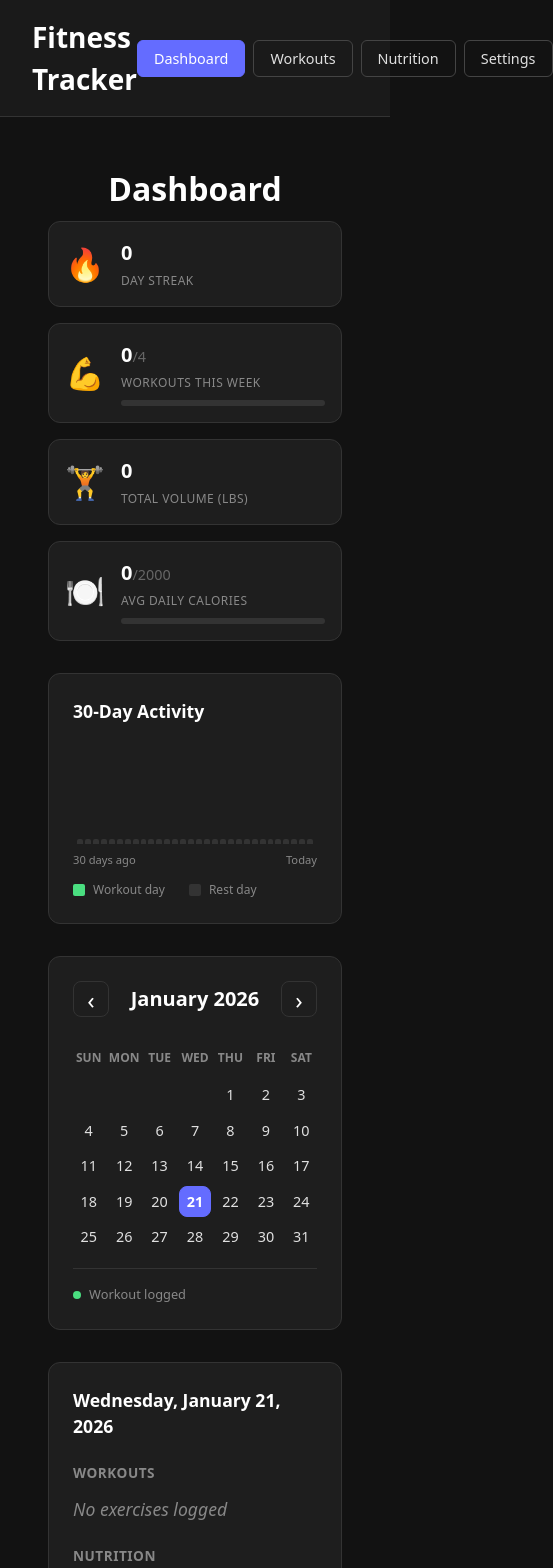
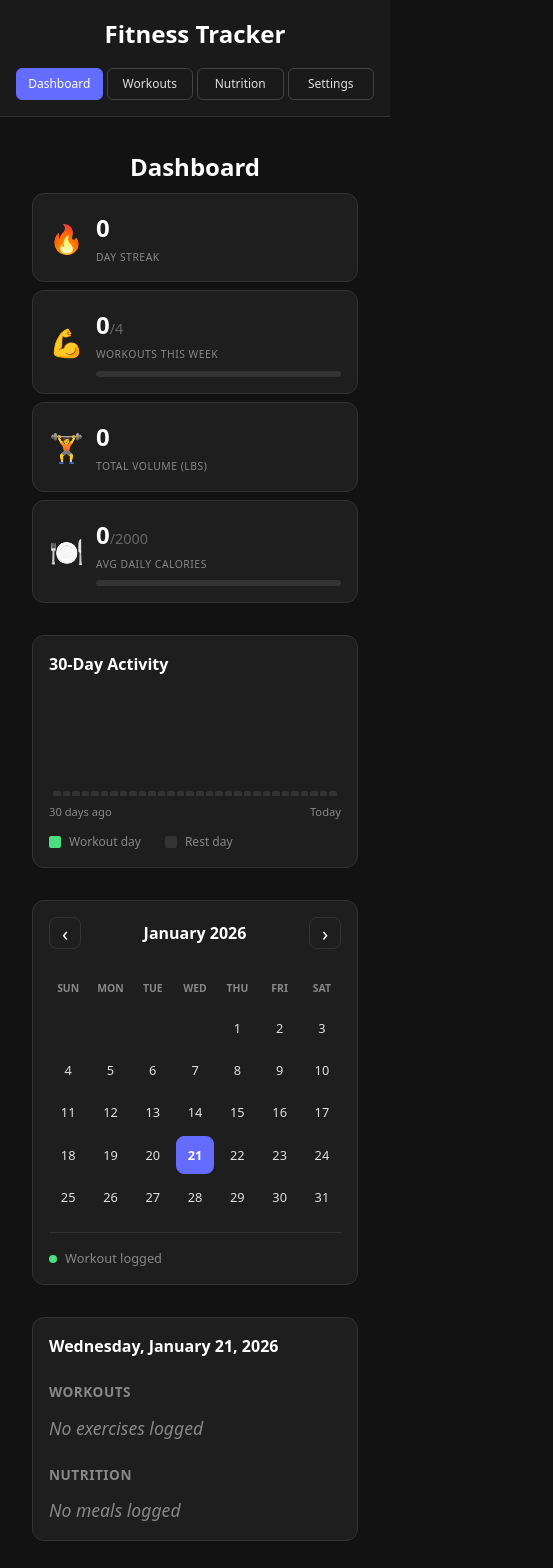
Before and after one commit to nfb1799/fitness-tracker, a React (Vite) app: page / in a window 390 px wide. Shown: the top 1568 px of the page, 553 px wide, since content can reach past the window. Built offline with nearby package versions, Linux system fonts and the light colour scheme.

Commit message:
Improve mobile responsiveness across all pages

```diff
--- a/index.html
+++ b/index.html
@@ -2,9 +2,9 @@
 <html lang="en">
   <head>
     <meta charset="UTF-8" />
-    <link rel="icon" type="image/svg+xml" href="/vite.svg" />
-    <meta name="viewport" content="width=device-width, initial-scale=1.0" />
-    <title>fitness-tracker</title>
+    <link rel="icon" type="image/svg+xml" href="./vite.svg" />
+    <meta name="viewport" content="width=device-width, initial-scale=1.0, maximum-scale=1.0, user-scalable=no" />
+    <title>Fitness Tracker</title>
   </head>
   <body>
     <div id="root"></div>
--- a/src/App.css
+++ b/src/App.css
@@ -80,3 +80,49 @@
   height: 100%;
   min-height: 300px;
 }
+
+/* Mobile Responsive */
+@media (max-width: 768px) {
+  .header {
+    flex-direction: column;
+    gap: 1rem;
+    padding: 1rem;
+  }
+
+  .header-title {
+    font-size: 1.5rem;
+  }
+
+  .nav {
+    width: 100%;
+    justify-content: center;
+    flex-wrap: wrap;
+  }
+
+  .nav-btn {
+    padding: 0.5rem 0.75rem;
+    font-size: 0.8rem;
+    flex: 1;
+    min-width: 70px;
+    text-align: center;
+  }
+
+  .main-content {
+    padding: 1rem;
+  }
+
+  .main-content h2 {
+    font-size: 1.5rem;
+  }
+}
+
+@media (max-width: 400px) {
+  .nav {
+    gap: 0.25rem;
+  }
+
+  .nav-btn {
+    padding: 0.4rem 0.5rem;
+    font-size: 0.75rem;
+  }
+}
--- a/src/components/Dashboard.css
+++ b/src/components/Dashboard.css
@@ -506,6 +506,10 @@
   .stats-row {
     grid-template-columns: repeat(2, 1fr);
   }
+
+  .activity-section {
+    padding: 1rem;
+  }
 }
 
 @media (max-width: 768px) {
@@ -517,16 +521,42 @@
     padding: 1rem;
   }
 
+  .dashboard-title {
+    font-size: 1.5rem;
+    margin-bottom: 1.5rem;
+  }
+
   .stats-row {
     grid-template-columns: 1fr 1fr;
+    gap: 0.75rem;
   }
 
   .stat-card {
-    padding: 1rem;
+    padding: 0.875rem;
+    gap: 0.75rem;
+  }
+
+  .stat-icon {
+    font-size: 1.5rem;
   }
 
   .stat-info .stat-value {
     font-size: 1.25rem;
+  }
+
+  .stat-info .stat-label {
+    font-size: 0.65rem;
+  }
+
+  .section-title {
+    font-size: 1rem;
+  }
+
+  .calendar-container,
+  .day-details,
+  .records-section,
+  .activity-section {
+    padding: 1rem;
   }
 
   .calendar-day {
@@ -542,14 +572,67 @@
   .records-grid {
     grid-template-columns: 1fr;
   }
+
+  .current-month {
+    font-size: 1rem;
+  }
+
+  .nav-arrow {
+    width: 32px;
+    height: 32px;
+    font-size: 1.25rem;
+  }
+
+  .details-title {
+    font-size: 1rem;
+  }
+
+  .chart-container {
+    height: 100px;
+  }
 }
 
 @media (max-width: 480px) {
   .stats-row {
     grid-template-columns: 1fr;
+    gap: 0.5rem;
   }
 
   .stat-card {
     padding: 1rem;
+    flex-direction: row;
+    justify-content: flex-start;
+  }
+
+  .stat-icon {
+    font-size: 1.75rem;
+  }
+
+  .stat-info .stat-value {
+    font-size: 1.5rem;
+  }
+
+  .calendar-day-name {
+    font-size: 0.65rem;
+  }
+
+  .day-number {
+    font-size: 0.8rem;
+  }
+
+  .record-card {
+    padding: 0.75rem;
+  }
+
+  .record-rank {
+    font-size: 1rem;
+  }
+
+  .record-name {
+    font-size: 0.8rem;
+  }
+
+  .record-weight {
+    font-size: 0.7rem;
   }
 }
--- a/src/components/Nutrition.css
+++ b/src/components/Nutrition.css
@@ -334,6 +334,15 @@
     padding: 1rem;
   }
 
+  .nutrition-title {
+    font-size: 1.5rem;
+    margin-bottom: 1.5rem;
+  }
+
+  .daily-summary {
+    padding: 1rem;
+  }
+
   .goals-section {
     grid-template-columns: 1fr;
     gap: 1rem;
@@ -341,13 +350,57 @@
 
   .summary-stats {
     grid-template-columns: repeat(2, 1fr);
+    gap: 0.75rem;
+  }
+
+  .stat-value {
+    font-size: 1.5rem;
+  }
+
+  .stat-label {
+    font-size: 0.65rem;
+  }
+
+  .nutrition-form {
+    padding: 1rem;
   }
 
   .form-row {
     grid-template-columns: 1fr;
   }
 
-  .stat-value {
-    font-size: 1.5rem;
+  .form-group label {
+    font-size: 0.85rem;
+  }
+
+  .form-group input {
+    padding: 0.625rem 0.875rem;
+    font-size: 0.9rem;
+  }
+
+  .add-btn {
+    padding: 0.75rem;
+    font-size: 0.9rem;
+  }
+
+  .list-title {
+    font-size: 1.1rem;
+  }
+
+  .meal-card {
+    padding: 1rem;
+  }
+
+  .meal-name {
+    font-size: 1rem;
+  }
+
+  .meal-macros {
+    gap: 0.5rem;
+  }
+
+  .macro {
+    font-size: 0.8rem;
+    padding: 0.2rem 0.4rem;
   }
 }
--- a/src/components/Settings.css
+++ b/src/components/Settings.css
@@ -319,21 +319,74 @@
     padding: 1rem;
   }
 
+  .settings-title {
+    font-size: 1.5rem;
+    margin-bottom: 1.5rem;
+  }
+
+  .settings-section {
+    padding: 1rem;
+  }
+
+  .section-title {
+    font-size: 1rem;
+  }
+
   .settings-grid {
     grid-template-columns: 1fr;
+    gap: 0.75rem;
+  }
+
+  .form-group label {
+    font-size: 0.85rem;
+  }
+
+  .form-group input {
+    padding: 0.625rem 0.875rem;
+    font-size: 0.9rem;
+  }
+
+  .theme-toggle {
+    flex-direction: column;
+    align-items: stretch;
+  }
+
+  .theme-btn {
+    padding: 0.625rem 1rem;
+    font-size: 0.85rem;
   }
 
   .data-actions {
     grid-template-columns: 1fr;
   }
 
+  .action-btn {
+    padding: 0.625rem 0.875rem;
+    font-size: 0.85rem;
+  }
+
   .danger-action {
     flex-direction: column;
-    align-items: flex-start;
-    gap: 1rem;
+    align-items: stretch;
+    gap: 0.75rem;
+    padding: 0.875rem;
+  }
+
+  .danger-title {
+    font-size: 0.9rem;
+  }
+
+  .danger-description {
+    font-size: 0.75rem;
   }
 
   .danger-btn {
     width: 100%;
+    padding: 0.625rem 1rem;
+  }
+
+  .save-btn {
+    padding: 0.75rem;
+    font-size: 0.9rem;
   }
 }
```
